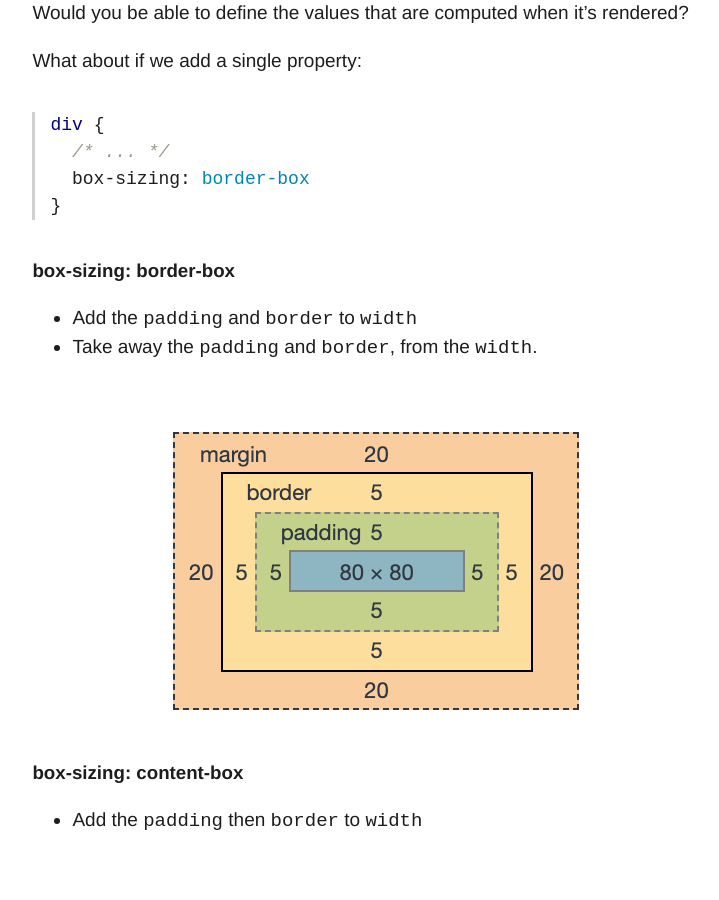
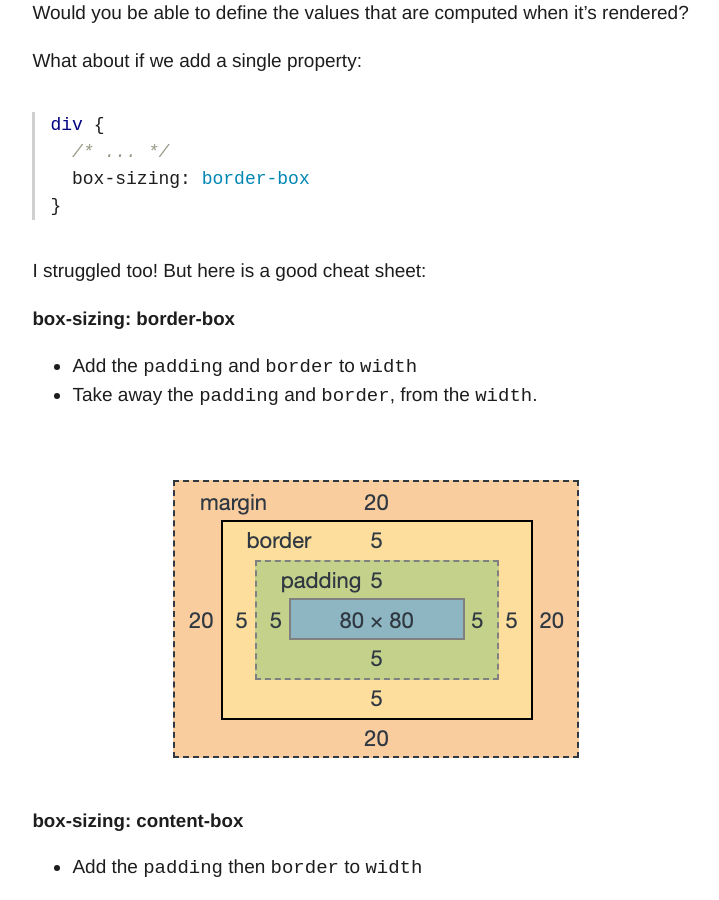
Before and after one commit to harrymt/blog, a Jekyll site: the page built from _posts/2020-02-06-css-box-model.md, in a window 1280 px wide and 900 px high, scrolled down 967 px. Shown: the whole window, without its empty margins (262-981 px from the left). Built offline with Jekyll 4.4.1, drawn with Linux system fonts in a browser that asks for light colours.

Commit message:
Update 2020-02-06-css-box-model.md

````diff
--- a/_posts/2020-02-06-css-box-model.md
+++ b/_posts/2020-02-06-css-box-model.md
@@ -31,6 +31,9 @@ div {
 }
 ```
 
+I struggled too! But here is a good cheat sheet:
+
+
 ### box-sizing: border-box
 
 - Add the `padding` and `border` to `width`
````
